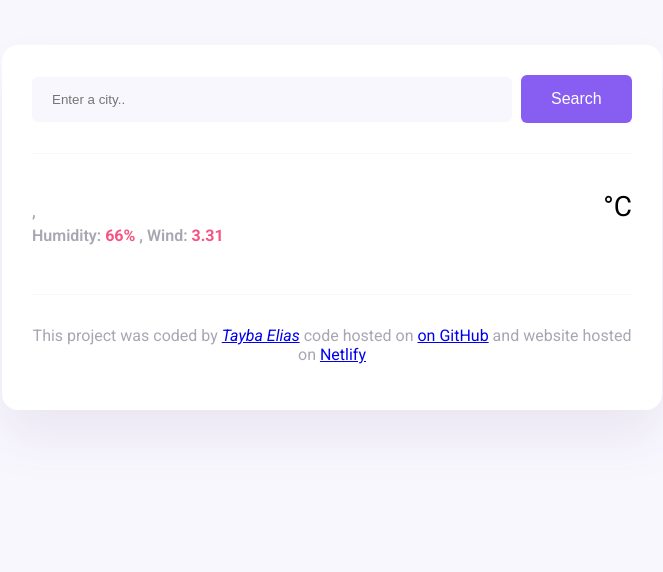
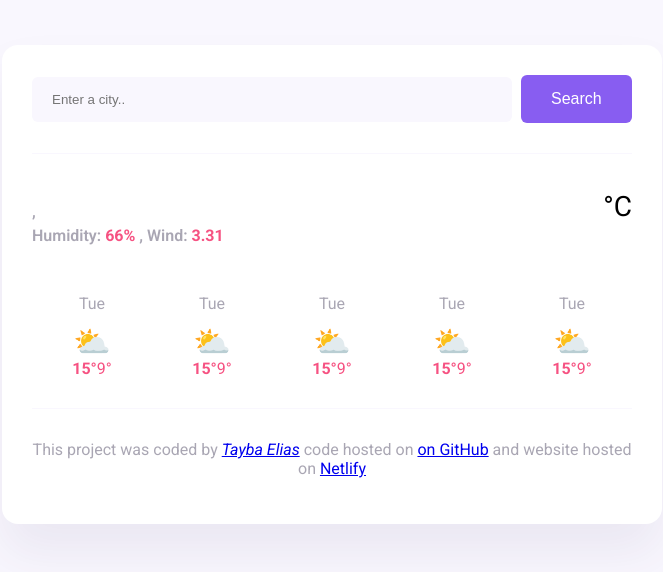
Before and after one commit to tayba7777/Clima-App-Project-Tayba, a plain HTML site: page index.html in a window 1280 px wide. Shown: the whole page, without its empty margins (308-971 px from the left). Drawn offline with nearby package versions, Linux system fonts and the light colour scheme; no server answers.

Commit message:
inject the forecast HTML form javascript

```diff
--- a/index.html
+++ b/index.html
@@ -42,6 +42,7 @@
           <div class="weather-app-unit">°C</div>
         </div>
       </div>
+              <div class="weather-forecast" id="forecast"></div>
     </main>
     <footer>
       <p>
--- a/src/index.js
+++ b/src/index.js
@@ -53,10 +53,38 @@ function refreshWeather(response) {
   function handleSearchSubmit(event) {
     event.preventDefault();
     let searchInput = document.querySelector("#search-form-input");
+
     searchCity(searchInput.value);
   }
+
+  function displayForecast() {
+    let days = ["Tue", "Wed", "Thu", "Fri", "Sat"];
+    let forecastHtml ="";
+
+    days.forEach(function (day) {
+      forecastHtml =
+        forecastHtml +
+        `
+        <div class="weather-forecast-day">
+          <div class="weather-forecast-date">Tue</div>
+          <div class="weather-forecast-icon">&#9925</div>
+          <div class="weather-forecast-temperatures">
+            <div class="weather-forecast-temperature">
+                <strong>15&deg;</strong>
+            </div>
+            <div class="weather-forecast-temperature">9&deg;</div>
+        </div>
+      </div>
+  `;
+  });
+
+  let forecastElement = document.querySelector("#forecast");
+  forecastElement.innerHTML = forecastHtml;
+}
 
   let searchFormElement = document.querySelector("#search-form");
   searchFormElement.addEventListener("submit", handleSearchSubmit);
 
+
   searchCity("Khartoum");
+  displayForecast();
--- a/src/style.css
+++ b/src/style.css
@@ -81,6 +81,32 @@ main {
     font-size: 28px;
 }
 
+.weather-forecast {
+    display: flex;
+    justify-content: space-around;
+    margin-top: 30px;
+}
+
+.weather-forecast-date {
+    text-align: center;
+    color: rgba(39, 33, 66, 0.4);
+    font-size: 16px;
+    line-height: 20px;
+    margin-bottom: 10px;
+}
+
+.weather-forecast-icon {
+    font-size: 30px;
+    text-align: center;
+}
+
+.weather-forecast-temperatures {
+    text-align: center;
+    color:#f65282;
+    display: flex;
+    justify-content: center;
+}
+
 footer {
     text-align: center;
     border-top:1px solid #f9f7fe;
```
